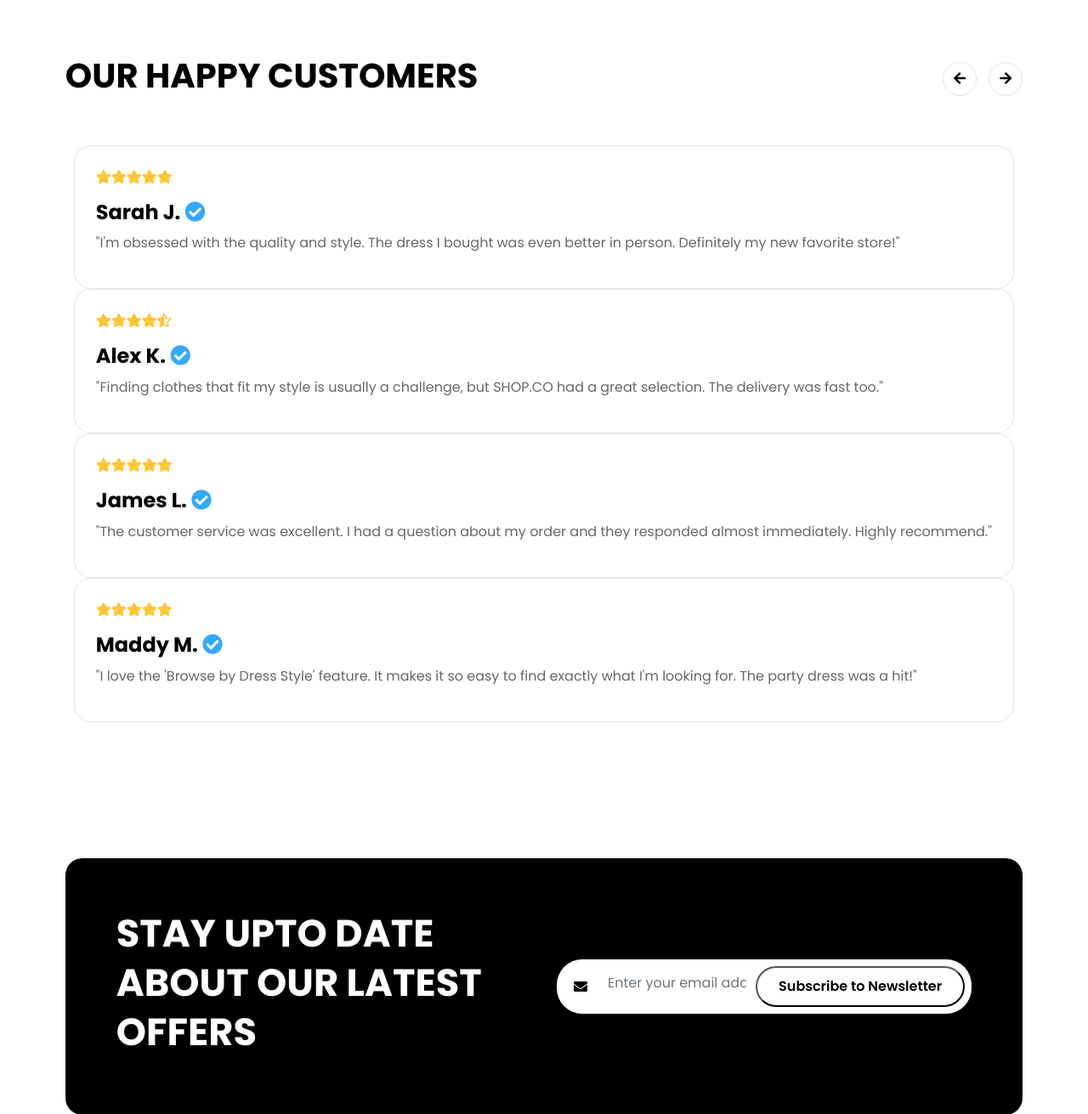
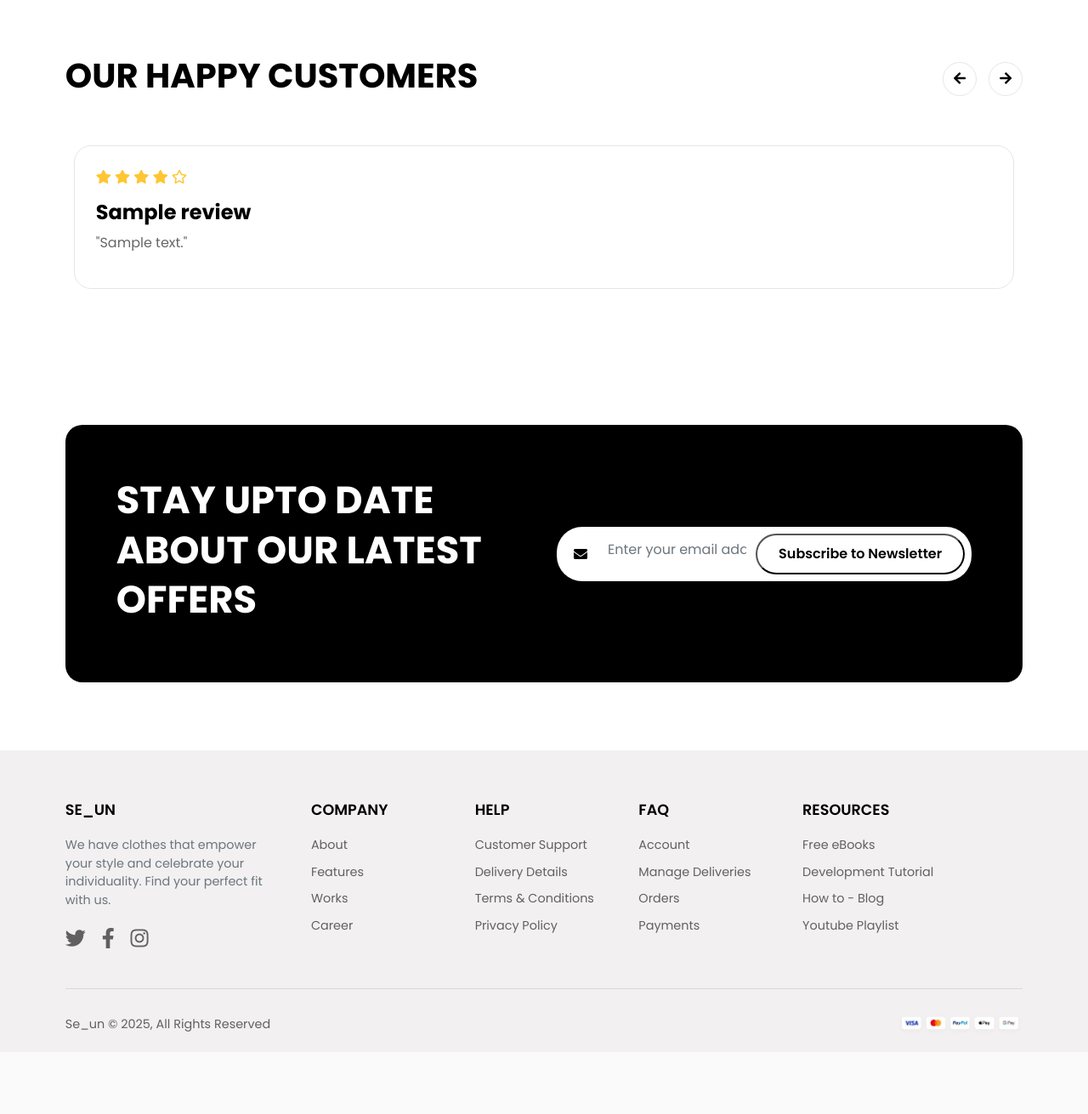
Before and after one commit to eyeobad/eccomerce-store, a Django app: template fashion/myapp/templates/index.html in a window 1280 px wide. Shown: the part 3196-4507 px from the top of the page at 85% size. After the commit the page ends 4411 px from the top, so only its background shows below. Run offline with Django 3.2, Linux system fonts and the light colour scheme; the template is opened without the code that fills it: most values are stand-ins (such as "Sample title", 1, 10 or a date in 2020); grey boxes marked "Sample" are stand-in pictures; one stand-in notice (Sample message) is shown; some libraries are stand-ins or nearby versions.

Commit message:
creating navbar,base,index,review model,newletter

```diff
--- a/fashion/myapp/templates/base.html
+++ b/fashion/myapp/templates/base.html
@@ -4,7 +4,10 @@
 <head>
     <meta charset="UTF-8">
     <title>{% block title %}SHOP.CO{% endblock %}</title>
+
     <meta name="viewport" content="width=device-width, initial-scale=1, shrink-to-fit=no">
+    <meta name="description" content="High-quality fashion and clothing from top international brands.">
+    <meta name="author" content="SHOP.CO">
 
     <link rel="icon" href="{% static 'img/favicon.ico' %}">
 
@@ -14,11 +17,10 @@
 
     <link rel="stylesheet" href="https://stackpath.bootstrapcdn.com/bootstrap/4.4.1/css/bootstrap.min.css">
     <link rel="stylesheet" href="https://cdnjs.cloudflare.com/ajax/libs/font-awesome/5.15.4/css/all.min.css">
-
     <link rel="stylesheet" type="text/css" href="https://cdn.jsdelivr.net/npm/slick-carousel@1.8.1/slick/slick.css"/>
     <link rel="stylesheet" type="text/css" href="https://cdn.jsdelivr.net/npm/slick-carousel@1.8.1/slick/slick-theme.css"/>
-
     <link rel="stylesheet" href="https://unpkg.com/aos@2.3.1/dist/aos.css" />
+    <link rel="stylesheet" href="https://cdnjs.cloudflare.com/ajax/libs/toastr.js/latest/toastr.min.css">
 
     <style>
       /* --- Global Styles & Variables --- */
@@ -88,15 +90,17 @@
     <script src="https://code.jquery.com/jquery-3.6.0.min.js"></script>
     <script src="https://stackpath.bootstrapcdn.com/bootstrap/4.4.1/js/bootstrap.bundle.min.js"></script>
     <script type="text/javascript" src="https://cdn.jsdelivr.net/npm/slick-carousel@1.8.1/slick/slick.js"></script>
+    <script src="https://unpkg.com/aos@2.3.1/dist/aos.js"></script>
+    <script src="https://cdnjs.cloudflare.com/ajax/libs/toastr.js/latest/toastr.min.js"></script>
 
-    <script src="https://unpkg.com/aos@2.3.1/dist/aos.js"></script>
     <script>
+      // Initialize AOS (Animate on Scroll)
       AOS.init({
         duration: 800,
         once: true,
       });
 
-      // Script for top banner close button
+      // Banner close button logic
       document.addEventListener("DOMContentLoaded", function() {
         const closeBannerBtn = document.getElementById('close-top-banner');
         if(closeBannerBtn) {
@@ -105,6 +109,28 @@
           });
         }
       });
+
+      // Toastr Pop-up Message Logic
+      $(document).ready(function() {
+          toastr.options = {
+              "closeButton": true,
+              "progressBar": true,
+              "positionClass": "toast-top-right",
+              "preventDuplicates": true,
+              "timeOut": "5000"
+          };
+          {% if messages %}
+              {% for message in messages %}
+                  var messageText = "{{ message|escapejs }}";
+                  var messageTag = "{{ message.tags }}";
+                  if (messageTag === 'success') { toastr.success(messageText); }
+                  else if (messageTag === 'info') { toastr.info(messageText); }
+                  else if (messageTag === 'warning') { toastr.warning(messageText); }
+                  else if (messageTag === 'error') { toastr.error(messageText); }
+                  else { toastr.info(messageText); }
+              {% endfor %}
+          {% endif %}
+      });
     </script>
 
     {% block extra_js %}{% endblock %}
--- a/fashion/myapp/templates/index.html
+++ b/fashion/myapp/templates/index.html
@@ -472,7 +472,6 @@
         </div>
     </div>
 </section>
-
 <section class="reviews-section" data-aos="fade-up">
     <div class="container-fluid">
         <div class="section-header">
@@ -482,28 +481,34 @@
                 <button class="next-arrow"><i class="fas fa-arrow-right"></i></button>
             </div>
         </div>
+
         <div class="review-slider">
+            {% for review in reviews %}
             <div class="review-card">
-                    <div class="stars"><i class="fa fa-star"></i><i class="fa fa-star"></i><i class="fa fa-star"></i><i class="fa fa-star"></i><i class="fa fa-star"></i></div>
-                    <h4 class="reviewer">Sarah J. <i class="fas fa-check-circle"></i></h4>
-                    <p>"I'm obsessed with the quality and style. The dress I bought was even better in person. Definitely my new favorite store!"</p>
+                <div class="stars">
+                    {% for i in "12345"|make_list %}
+                        {% if forloop.counter <= review.rating %}
+                            <i class="fa fa-star"></i>
+                        {% else %}
+                            <i class="far fa-star"></i> {# 'far' is for an empty star #}
+                        {% endif %}
+                    {% endfor %}
                 </div>
+                <h4 class="reviewer">
+                    {{ review.reviewer_name }}
+                    {% if review.is_verified %}
+                        <i class="fas fa-check-circle" style="color: #33aaff;"></i>
+                    {% endif %}
+                </h4>
+                <p>"{{ review.comment }}"</p>
+            </div>
+            {% empty %}
                 <div class="review-card">
-                    <div class="stars"><i class="fa fa-star"></i><i class="fa fa-star"></i><i class="fa fa-star"></i><i class="fa fa-star"></i><i class="fa fa-star-half-alt"></i></div>
-                    <h4 class="reviewer">Alex K. <i class="fas fa-check-circle"></i></h4>
-                    <p>"Finding clothes that fit my style is usually a challenge, but SHOP.CO had a great selection. The delivery was fast too."</p>
+                    <p class="text-center">Be the first to leave a review!</p>
                 </div>
-                <div class="review-card">
-                    <div class="stars"><i class="fa fa-star"></i><i class="fa fa-star"></i><i class="fa fa-star"></i><i class="fa fa-star"></i><i class="fa fa-star"></i></div>
-                    <h4 class="reviewer">James L. <i class="fas fa-check-circle"></i></h4>
-                    <p>"The customer service was excellent. I had a question about my order and they responded almost immediately. Highly recommend."</p>
+            {% endfor %}
         </div>
-                 <div class="review-card">
-                    <div class="stars"><i class="fa fa-star"></i><i class="fa fa-star"></i><i class="fa fa-star"></i><i class="fa fa-star"></i><i class="fa fa-star"></i></div>
-                    <h4 class="reviewer">Maddy M. <i class="fas fa-check-circle"></i></h4>
-                    <p>"I love the 'Browse by Dress Style' feature. It makes it so easy to find exactly what I'm looking for. The party dress was a hit!"</p>
-                </div>
-            </div>
+
     </div>
 </section>
 
```
Also changed, not shown: fashion/myapp/admin.py (+9 -1 lines), fashion/myapp/models.py (+19 -1 lines), fashion/myapp/templates/navbar.html (+46 -2 lines), fashion/myapp/views.py (+15 -1 lines), fashion/myapp/migrations/0012_review.py (added). Lines whose indentation alone changed are shown as unchanged.
